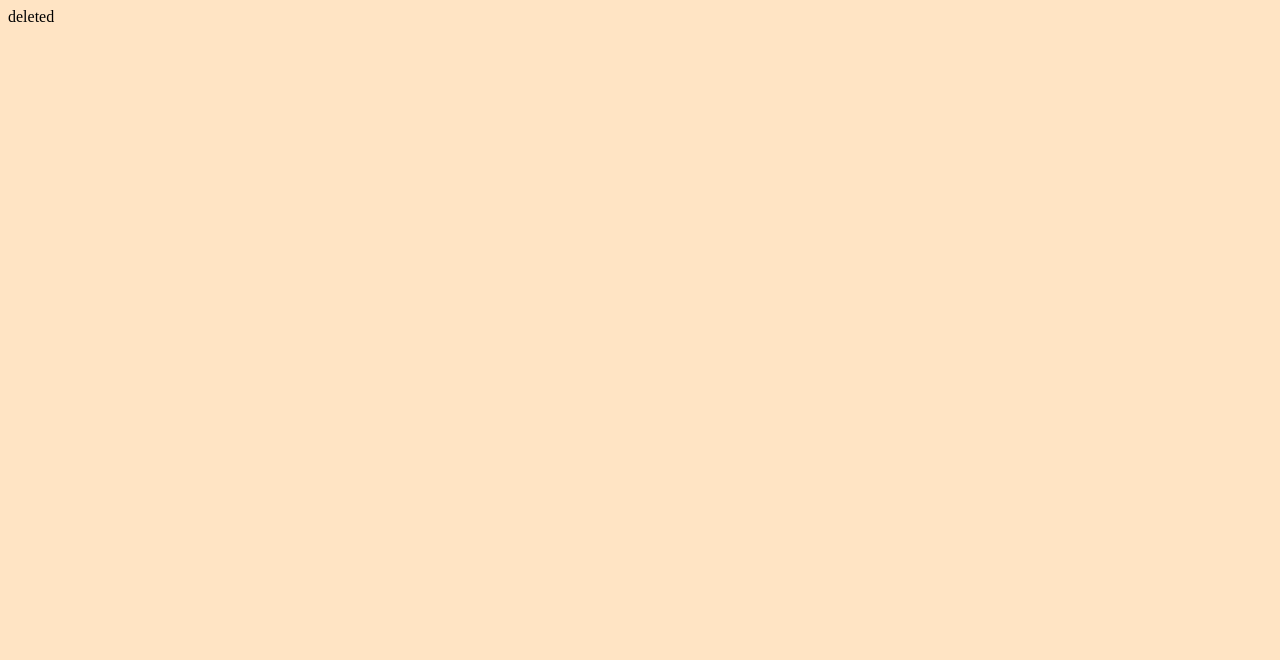
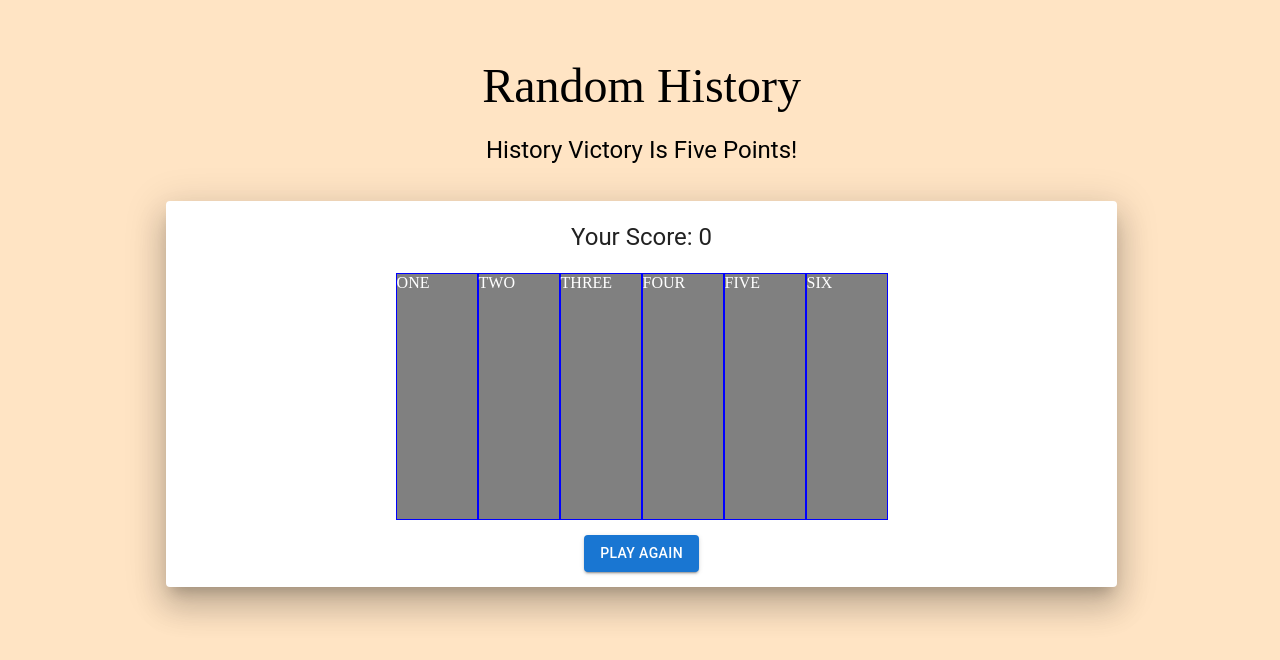
Before and after one commit to mmaustin/random-history, a React (Create React App) app in the folder random-history/: page / in a window 1280 px wide. Shown: the top 660 px of the page. Built offline with nearby package versions, Linux system fonts and the light colour scheme.

Commit message:
added a route for the game with react router dom

```diff
--- a/random-history/package.json
+++ b/random-history/package.json
@@ -3,6 +3,8 @@
   "version": "0.1.0",
   "private": true,
   "dependencies": {
+    "@emotion/react": "^11.11.1",
+    "@emotion/styled": "^11.11.0",
     "@mui/material": "^5.14.1",
     "@testing-library/jest-dom": "^5.17.0",
     "@testing-library/react": "^13.4.0",
--- a/random-history/src/App.js
+++ b/random-history/src/App.js
@@ -1,9 +1,14 @@
 import {BrowserRouter, Routes, Route} from 'react-router-dom';
+import GameHolder from './gameComponents/GameHolder';
 
 function App() {
   return (
-    <div className="App">
-      deleted
+    <div>
+      <BrowserRouter>
+        <Routes>
+        <Route path='/' element={<GameHolder/>} />
+        </Routes>
+      </BrowserRouter>
     </div>
   );
 }
--- /dev/null
+++ b/random-history/src/gameComponents/GameHolder.jsx
@@ -0,0 +1,9 @@
+import GameBoard from "./GameBoard"
+
+
+const GameHolder = () => {
+  return (
+    <GameBoard />
+  )
+}
+export default GameHolder
```
Also changed, not shown: 1 other file (tests, documents, lock files or other folders).
